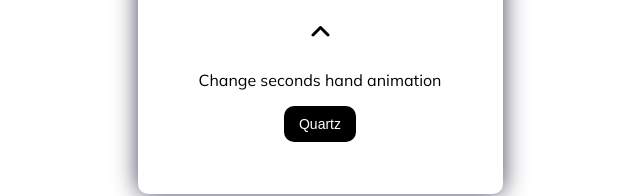
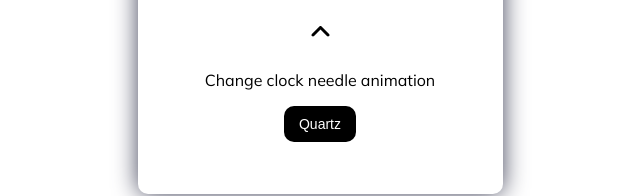
Before and after one commit to Celkowy/theme-clock, a React (Create React App) app: page / in a window 1280 px wide. Both pictures are taken after a click on the element 640 px from the left and 640 px from the top of the page. Shown: the part 559-755 px from the top of the page, without its empty margins (320-960 px from the left). Built offline with nearby package versions, Linux system fonts and the light colour scheme.

Commit message:
description change

```diff
--- a/src/App.js
+++ b/src/App.js
@@ -113,7 +113,7 @@ function App() {
 
   const showSettings = settings ? (
     <SettingsContainer>
-      <SettingsText>{'Change seconds hand animation'}</SettingsText>
+      <SettingsText>{'Change clock needle animation'}</SettingsText>
 
       <NeedleMode
         onClick={() => {
```
